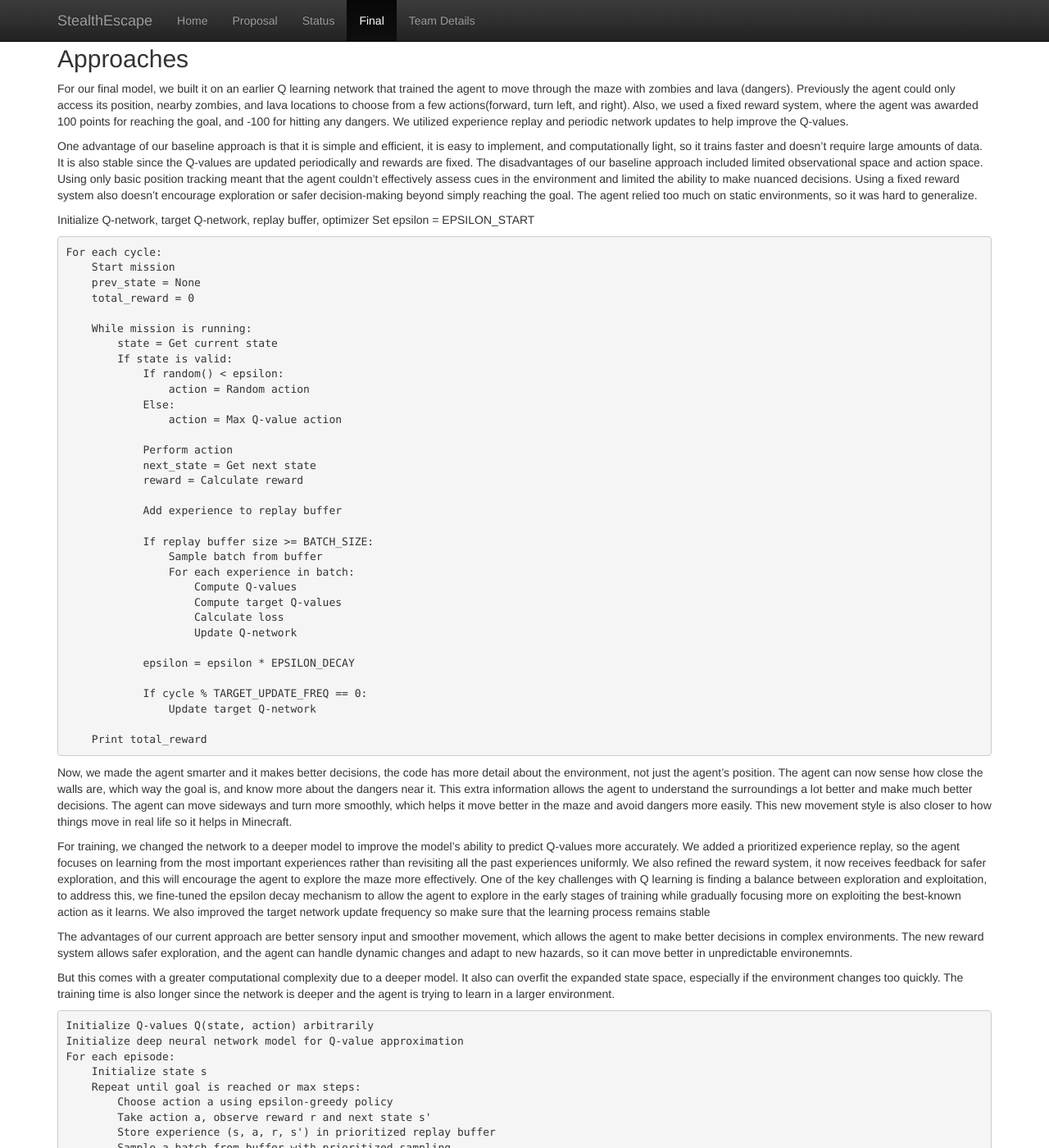
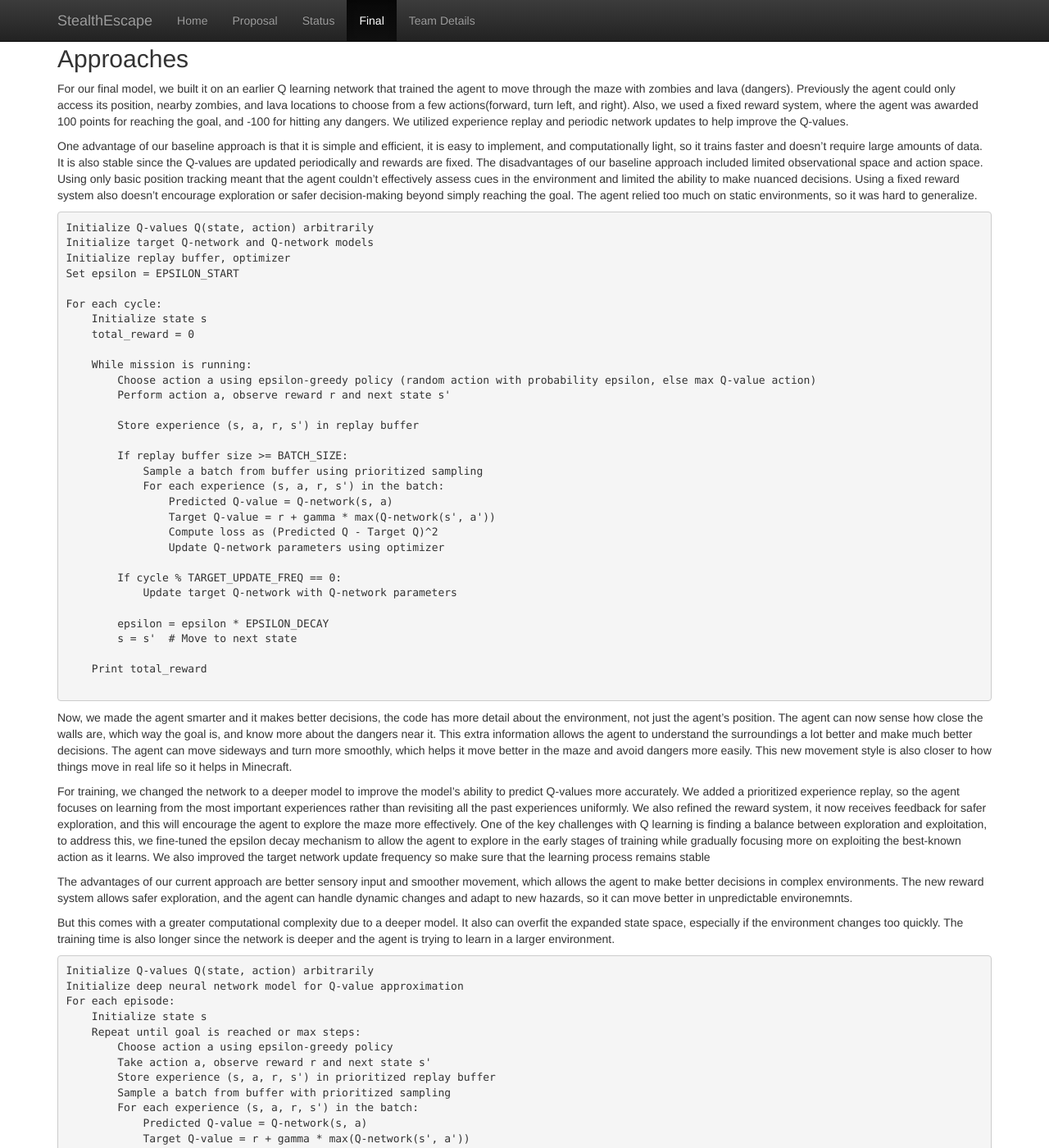
Before and after one commit to akarshanjain/StealthEscape, a Jekyll site: the page built from docs/final.md, in a window 1280 px wide and 1400 px high, scrolled down 657 px. Shown: the whole window at 82% size. Built offline with Jekyll 4.4.1, drawn with Linux system fonts in a browser that asks for light colours.

Commit message:
formatting

````diff
--- a/docs/final.md
+++ b/docs/final.md
@@ -18,43 +18,38 @@ For our final model, we built it on an earlier Q learning network that trained t
 One advantage of our baseline approach is that it is simple and efficient, it is easy to implement, and computationally light, so it trains faster and doesn't require large amounts of data. It is also stable since the Q-values are updated periodically and rewards are fixed.
 The disadvantages of our baseline approach included limited observational space and action space. Using only basic position tracking meant that the agent couldn't effectively assess cues in the environment and limited the ability to make nuanced decisions. Using a fixed reward system also doesn't encourage exploration or safer decision-making beyond simply reaching the goal. The agent relied too much on static environments, so it was hard to generalize.
 
-Initialize Q-network, target Q-network, replay buffer, optimizer
+```
+Initialize Q-values Q(state, action) arbitrarily
+Initialize target Q-network and Q-network models
+Initialize replay buffer, optimizer
 Set epsilon = EPSILON_START
 
-```
 For each cycle:
-    Start mission
-    prev_state = None
+    Initialize state s
     total_reward = 0
 
     While mission is running:
-        state = Get current state
-        If state is valid:
-            If random() < epsilon:
-                action = Random action
-            Else:
-                action = Max Q-value action
+        Choose action a using epsilon-greedy policy (random action with probability epsilon, else max Q-value action)
+        Perform action a, observe reward r and next state s'
 
-            Perform action
-            next_state = Get next state
-            reward = Calculate reward
+        Store experience (s, a, r, s') in replay buffer
 
-            Add experience to replay buffer
+        If replay buffer size >= BATCH_SIZE:
+            Sample a batch from buffer using prioritized sampling
+            For each experience (s, a, r, s') in the batch:
+                Predicted Q-value = Q-network(s, a)
+                Target Q-value = r + gamma * max(Q-network(s', a'))
+                Compute loss as (Predicted Q - Target Q)^2
+                Update Q-network parameters using optimizer
 
-            If replay buffer size >= BATCH_SIZE:
-                Sample batch from buffer
-                For each experience in batch:
-                    Compute Q-values
-                    Compute target Q-values
-                    Calculate loss
-                    Update Q-network
+        If cycle % TARGET_UPDATE_FREQ == 0:
+            Update target Q-network with Q-network parameters
 
-            epsilon = epsilon * EPSILON_DECAY
-
-            If cycle % TARGET_UPDATE_FREQ == 0:
-                Update target Q-network
+        epsilon = epsilon * EPSILON_DECAY
+        s = s'  # Move to next state
 
     Print total_reward
+
 ```
 
 Now, we made the agent smarter and it makes better decisions, the code has more detail about the environment, not just the agent's position. The agent can now sense how close the walls are, which way the goal is, and know more about the dangers near it. This extra information allows the agent to understand the surroundings a lot better and make much better decisions. The agent can move sideways and turn more smoothly, which helps it move better in the maze and avoid dangers more easily. This new movement style is also closer to how things move in real life so it helps in Minecraft.
````
